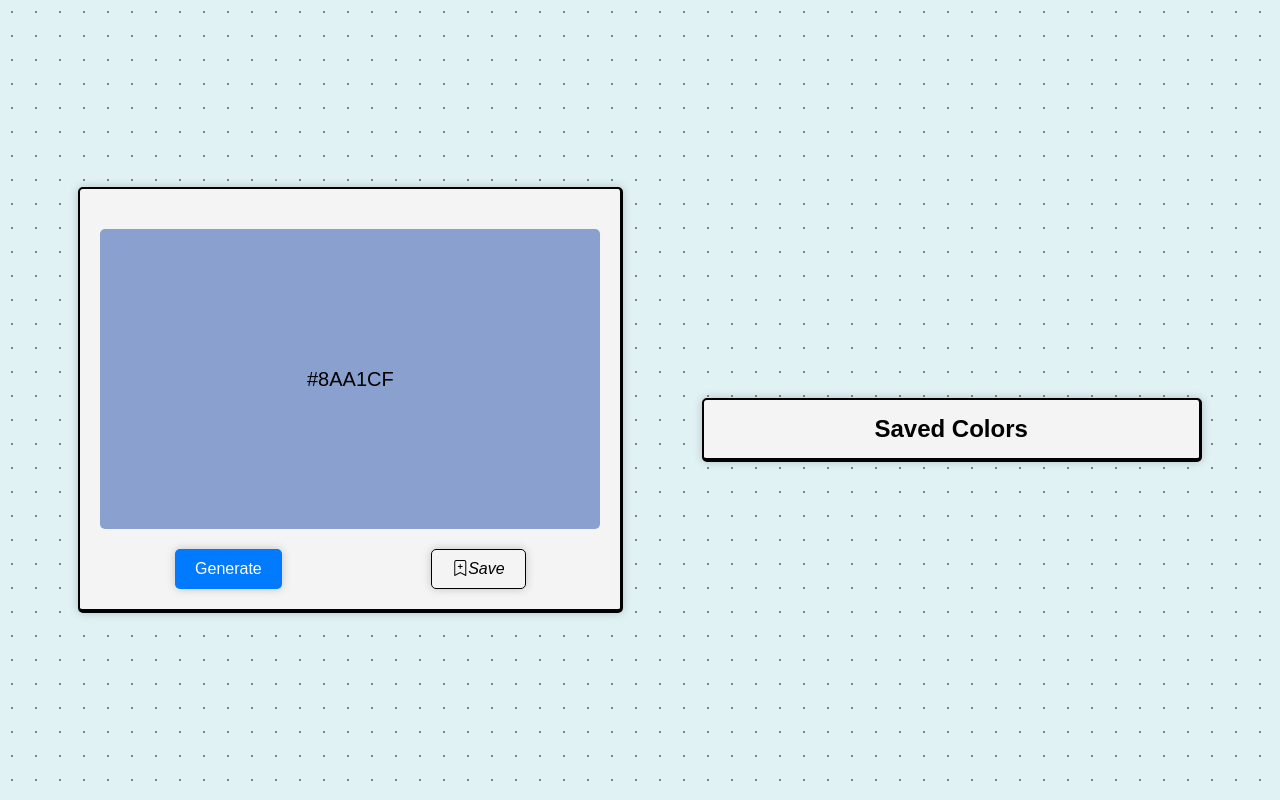
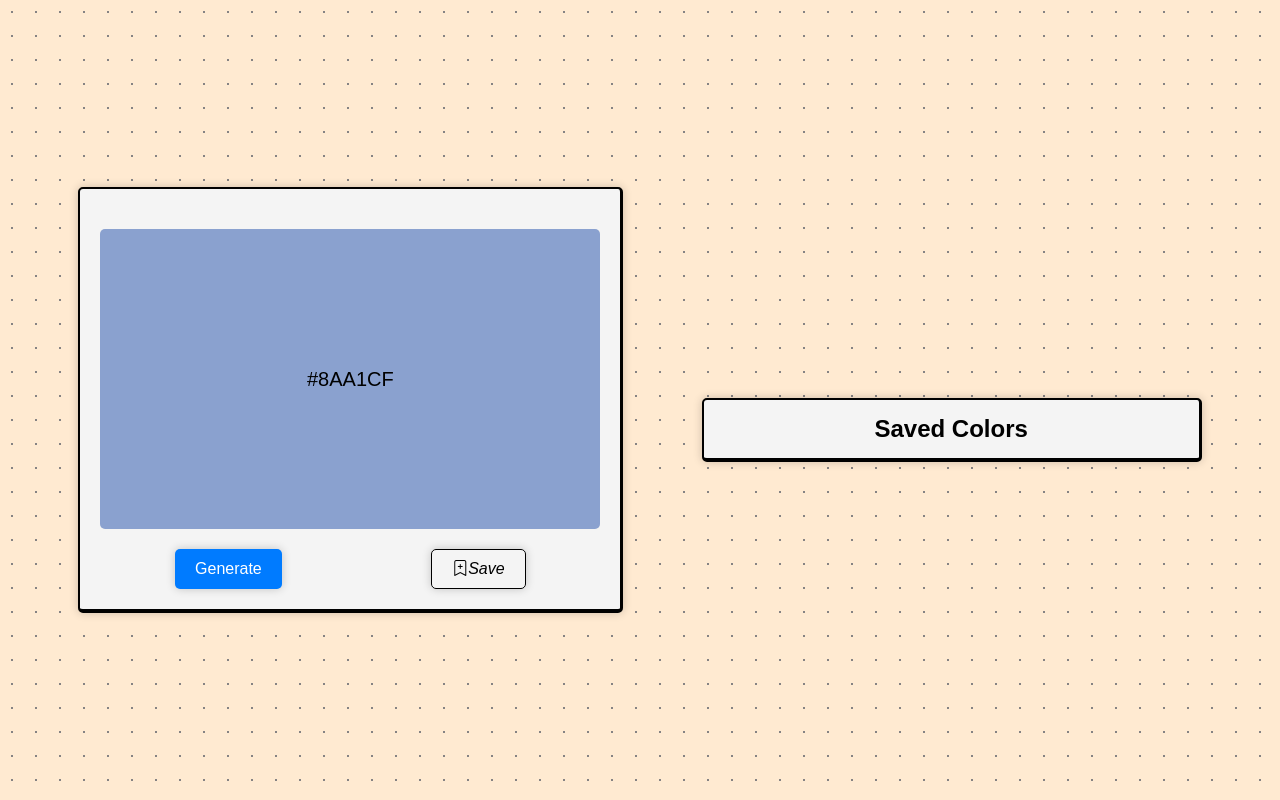
Before and after one commit to celinagrcs/color-palette-generator, a plain HTML site: page index.html in a window 1280 px wide. Drawn offline with nearby package versions, Linux system fonts and the light colour scheme.

Commit message:
Update style.css

```diff
--- a/style.css
+++ b/style.css
@@ -6,8 +6,8 @@
 }
 
 body{
-    background-color: #e1f2f4;
-    background-image: radial-gradient(#868383 1.2000000000000002px,  #e1f2f4 1.2000000000000002px);
+    background-color: #ffead1;
+    background-image: radial-gradient(#868383 1.2000000000000002px,  #ffead1 1.2000000000000002px);
     background-size: 24px 24px;
 }
 
```
